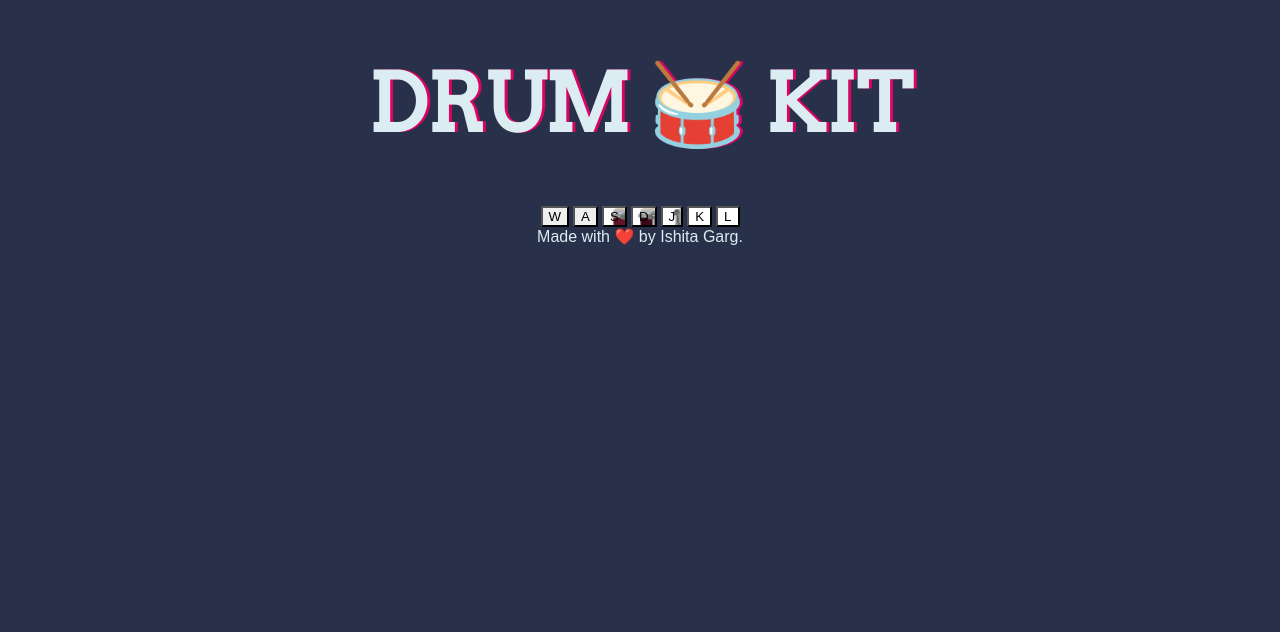
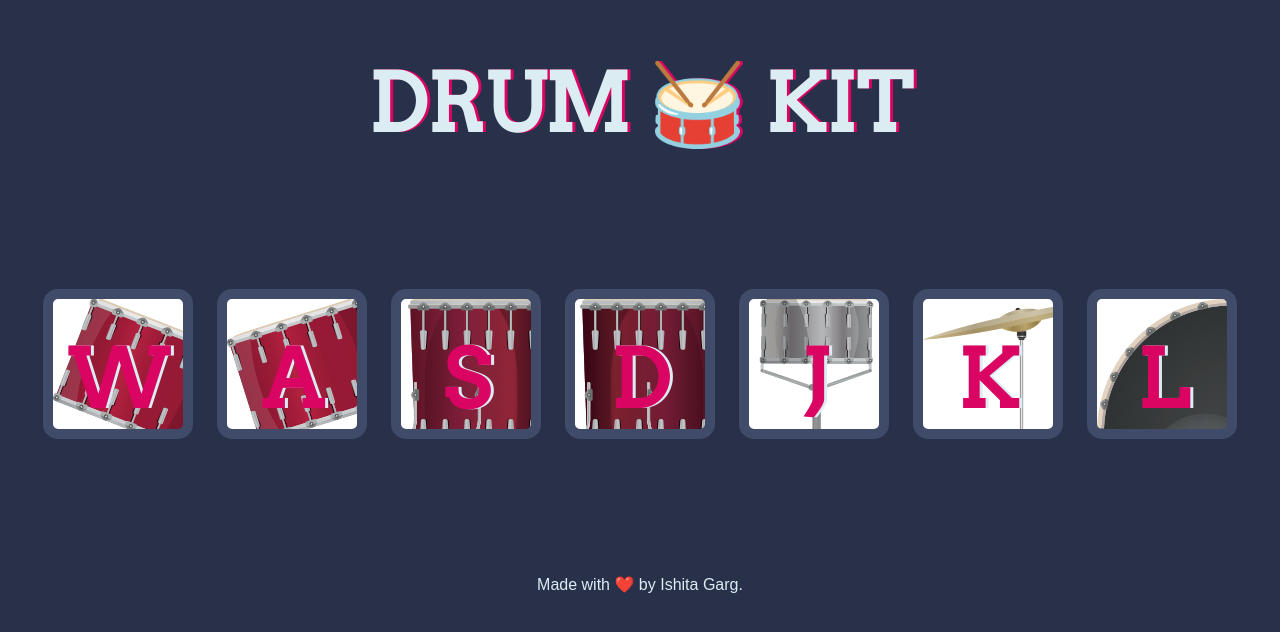
Before and after one commit to Ishita107/drum-kit, a plain HTML site: page index.html in a window 1280 px wide. Drawn offline with Linux system fonts and the light colour scheme.

Commit message:
adding style to all buttons and margin to div

```diff
--- a/styles.css
+++ b/styles.css
@@ -41,3 +41,23 @@ body {
   .l {
     background-image: url("images/kick.png");
   }
+  .set {
+    margin: 10% auto;
+  }
+  .drum {
+    outline: none;
+    border: 10px solid #404B69;
+    font-size: 5rem;
+    font-family: 'Arvo', cursive;
+    line-height: 2;
+    font-weight: 900;
+    color: #DA0463;
+    text-shadow: 3px 0 #DBEDF3;
+    border-radius: 15px;
+    display: inline-block;
+    width: 150px;
+    height: 150px;
+    text-align: center;
+    margin: 10px;
+    background-color: white;
+  }
```
